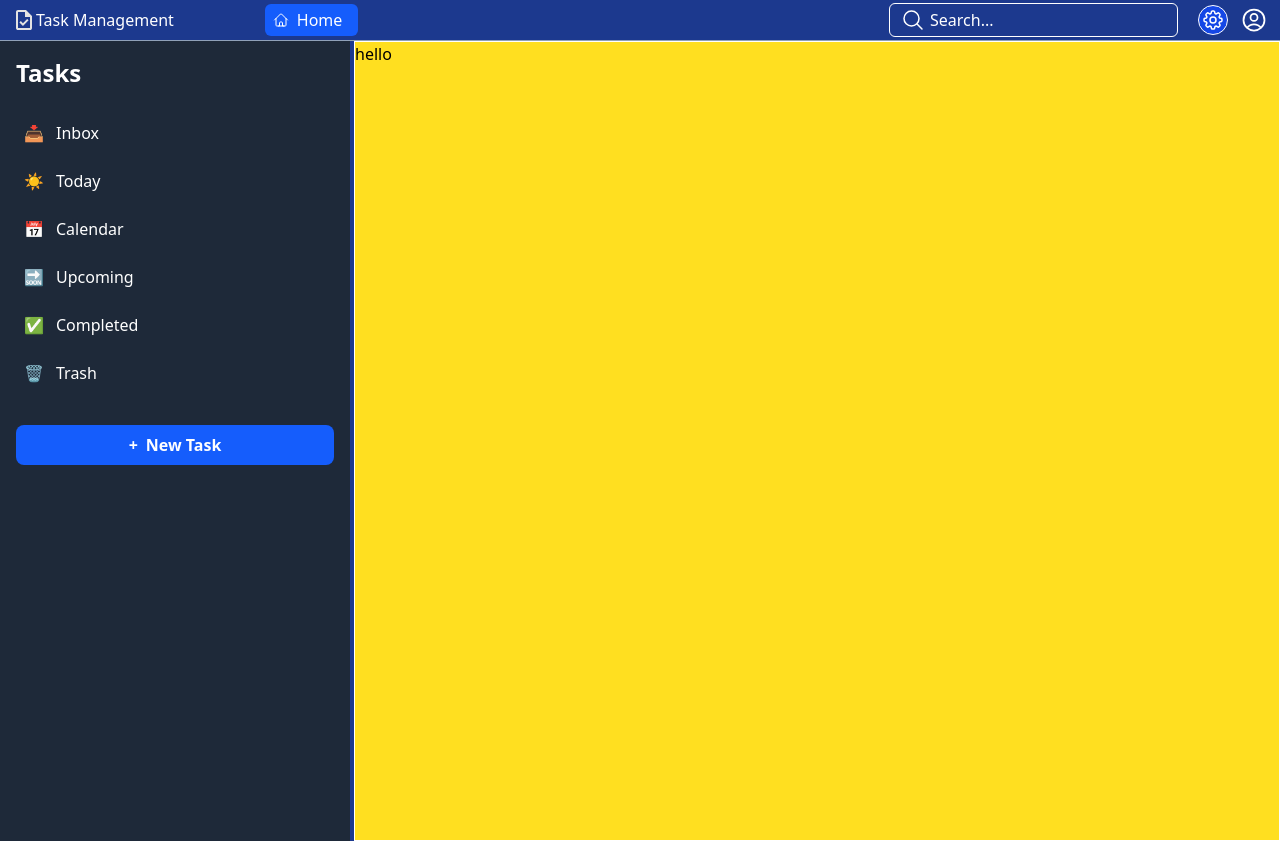
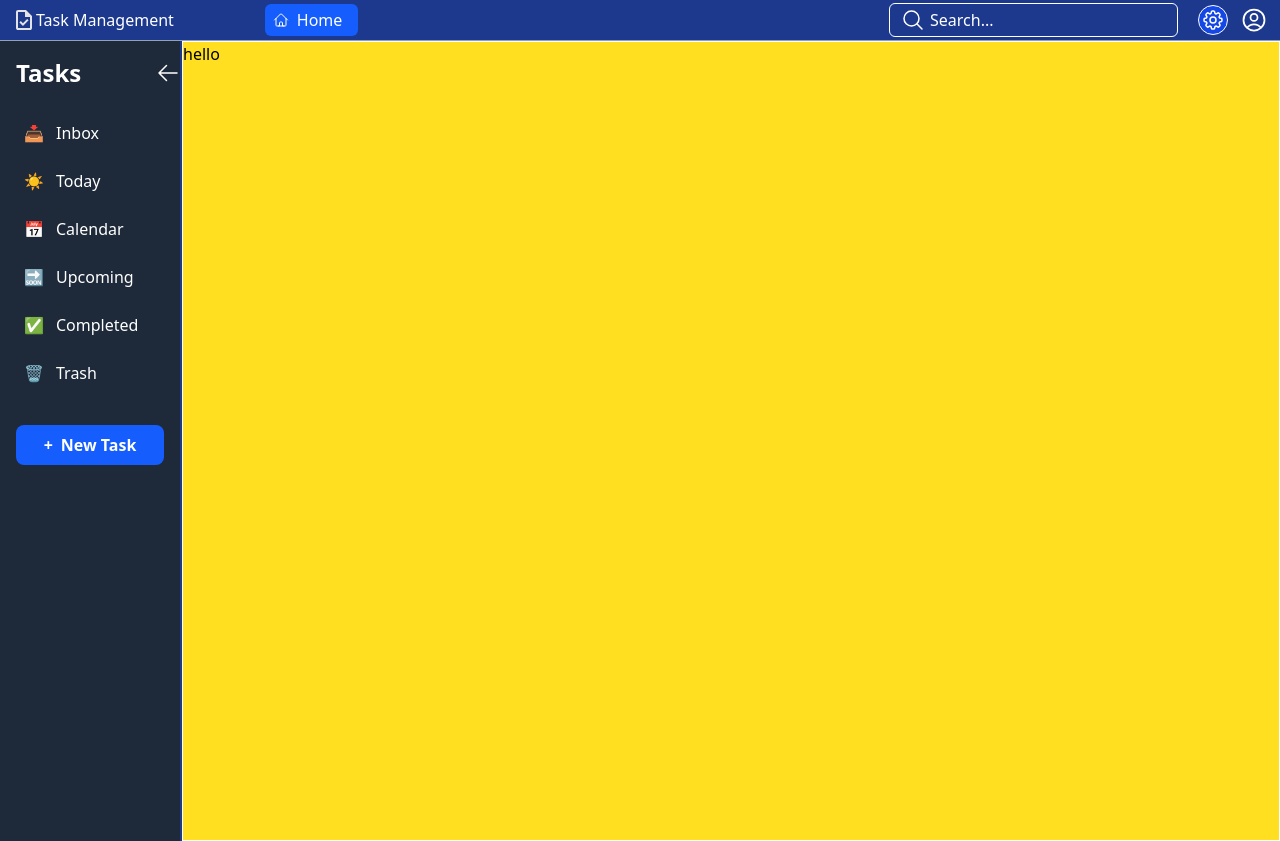
Before and after one commit to subash43e/taskapp, a Next.js app: page / in a window 1280 px wide. Built offline with nearby package versions, Linux system fonts and the light colour scheme.

Commit message:
Refactor Sidebar component and implement resizing functionality in Home

```diff
--- a/src/Components/Sidebar/index.tsx
+++ b/src/Components/Sidebar/index.tsx
@@ -3,9 +3,13 @@ import React from 'react';
 export const Sidebar = () => {
 
   return (
-    <div className={`w-full bg-gray-800 text-white h-screen p-4`}>
+    <div className={`w-full bg-gray-800 text-white h-screen p-4 relative select-none`}>
       <h2 className="text-2xl font-bold mb-6">Tasks</h2>
-      <nav>
+      <div className='text-white absolute right-0 top-5 cursor-pointer'>
+        <svg xmlns="http://www.w3.org/2000/svg" fill="none" viewBox="0 0 24 24" strokeWidth={1.5} stroke="currentColor" className="size-6 ">
+          <path strokeLinecap="round" strokeLinejoin="round" d="M10.5 19.5 3 12m0 0 7.5-7.5M3 12h18" />
+        </svg>
+      </div>
       <ul>
         <li className="mb-2">
           <a href="#"
@@ -67,7 +71,6 @@ export const Sidebar = () => {
           </a>
         </li>
       </ul>
-      </nav>
       <div className="mt-8">
         <button className="w-full bg-blue-600 hover:bg-blue-700 text-white font-bold py-2 px-4 rounded-lg flex items-center justify-center">
           <span className="mr-2">+</span> New Task
--- a/src/app/page.tsx
+++ b/src/app/page.tsx
@@ -5,32 +5,44 @@ import { Sidebar } from "../Components/Sidebar";
 
 export default function Home() {
 
-  const [size, setSize] = useState(350);
+  const [size, setSize] = useState(180);
   const [isResizing, setIsResizing] = useState(false);
+  const [startX, setStartX] = useState(0);
+  const [startWidth, setStartWidth] = useState(180);
 
-  const handleMouseDown = () => setIsResizing(true);
-
+  const handleMouseDown = (e: React.MouseEvent) => {
+    e.preventDefault();
+    setIsResizing(true);
+    setStartX(e.clientX);
+    setStartWidth(size);
+  }
 
   useEffect(() => {
-
-    const handlingMouseMoving = (e) => {
+    const handlingMouseMoving = (e: MouseEvent) => {
       if (!isResizing) return;
       e.preventDefault();
-      const movement = e.movementX;
-      setSize(size + movement);
-      console.log(e);
+
+      const currentX = e.clientX;
+      const diff = currentX - startX;
+      const newWidth = startWidth + diff;
+
+      // Apply min and max constraints
+      const constrainedWidth = Math.min(Math.max(newWidth, 160), 300);
+      setSize(constrainedWidth);
     }
 
     const handleMouseUp = () => setIsResizing(false);
 
-    window.addEventListener("mousemove", handlingMouseMoving);
-    window.addEventListener("mouseup", handleMouseUp);
+    if (isResizing) {
+      window.addEventListener("mousemove", handlingMouseMoving);
+      window.addEventListener("mouseup", handleMouseUp);
+    }
 
     return () => {
       window.removeEventListener("mousemove", handlingMouseMoving);
       window.removeEventListener("mouseup", handleMouseUp);
     }
-  }, [size, isResizing])
+  }, [isResizing, startX, startWidth])
 
 
   return (
@@ -44,14 +56,15 @@ export default function Home() {
 
       <section className="bg-blue-900 h-screen flex" >
         {/* Side bar code going here. */}
-        <div style={{ width: `${size}px` }} >
+        <div style={{ width: `${size}px` }} className="min-w-[160px] max-w-[300px]" >
           <Sidebar />
         </div>
+
         <div
-          className={`w-1 top-0 bottom-0 right-0 cursor-col-resize hover:bg-blue-600 ${isResizing ? "bg-blue-600" : ""
-            }`}
+          className={`w-[2px] hover:w-1 top-0 bottom-0 right-0 cursor-col-resize hover:bg-blue-600 ${isResizing ? "bg-blue-600" : ""}`}
           onMouseDown={handleMouseDown}
         />
+
         {/* Body code here going here. */}
         <main className="resize-y border border-white bg-yellow-300 grow">
           <h1>hello</h1>
```
Lines whose indentation alone changed are shown as unchanged.
